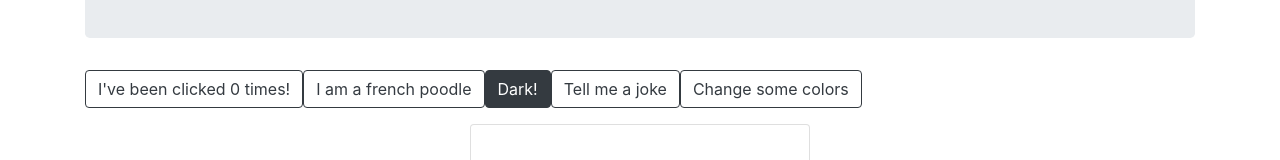
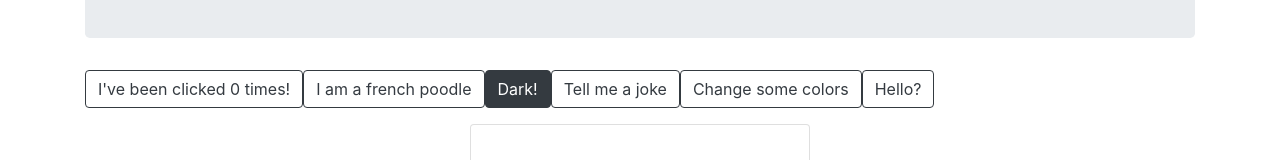
Before and after one commit to cstkpk/Click-Redux, a React (Create React App) app in the folder clicks/: page / in a window 1280 px wide. Shown: the part 171-331 px from the top of the page. Built offline with nearby package versions, Linux system fonts and the light colour scheme.

Commit message:
Added SizeButton component (no click functionality yet)

```diff
--- a/clicks/src/components/App.js
+++ b/clicks/src/components/App.js
@@ -7,6 +7,7 @@ import AnimalButton from "./AnimalButton";
 import ColorButton from "./ColorButton";
 import JokeButton from "./JokeButton";
 import AllColorsButton from "./AllColorsButton";
+import SizeButton from "./SizeButton";
 import GifCard from "./GifCard";
 // import Modal1 from "./Modal";
 
@@ -19,6 +20,7 @@ function App() {
             <ColorButton />
             <JokeButton />
             <AllColorsButton />
+            <SizeButton />
             <GifCard />
             {/* <Modal1 /> */}
         </Container>
--- /dev/null
+++ b/clicks/src/components/SizeButton/index.js
@@ -0,0 +1,20 @@
+import React, { Component } from "react";
+import { Button } from "react-bootstrap";
+// import { connect } from "react-redux";
+
+class SizeButton extends Component {
+
+    render() {
+        return (
+            <Button
+                variant="outline-dark"
+                size="md"
+            >
+                Hello?
+            </Button>
+        );
+    };
+
+};
+
+export default SizeButton;
```
